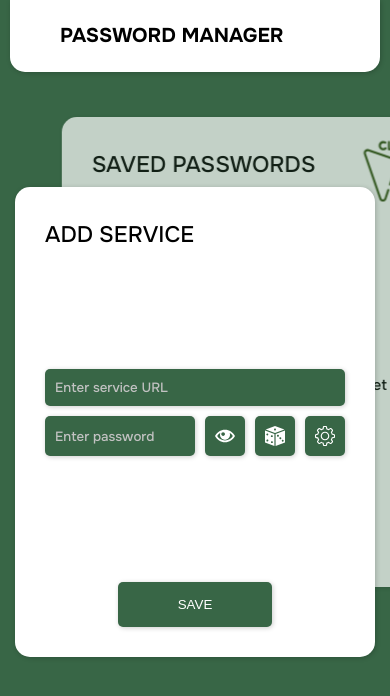
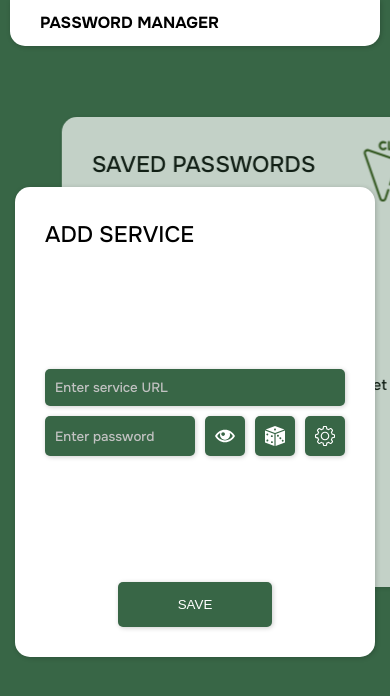
Before and after one commit to SolisTenebrum/password-manager, a Vue app: page / in a window 390 px wide. Shown: the top 696 px of the page. Built offline with nearby package versions, Linux system fonts and the light colour scheme.

Commit message:
added adaptivity to header

```diff
--- a/src/components/AppHeader.vue
+++ b/src/components/AppHeader.vue
@@ -38,4 +38,14 @@
   color: #000;
   user-select: none;
 }
+
+@media screen and (max-width: 768px) {
+  .container {
+    padding: 10px 30px;
+  }
+
+  .title {
+    font-size: 16px;
+  }
+}
 </style>
```
